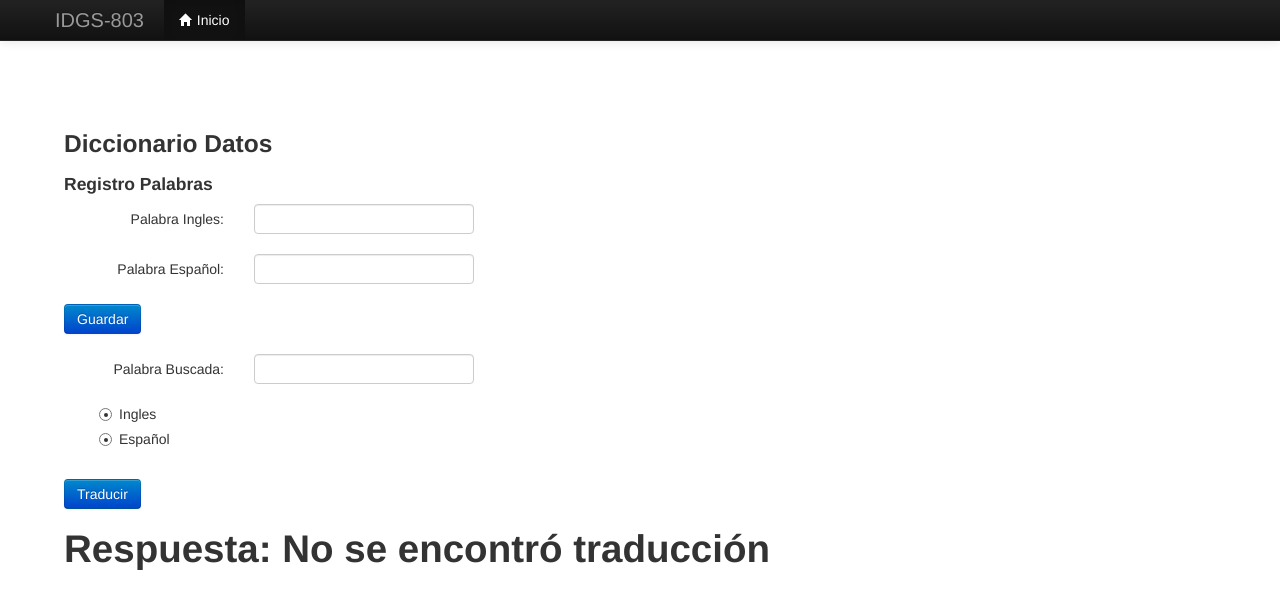
After one commit to IDGS-803-20001570/PracticasParcial1DeClase, a Flask app: page /diccionario in a window 1280 px wide. The commit adds this page. Shown: the top 609 px of the page. Run offline with Flask 3, Linux system fonts and the light colour scheme; some libraries are stand-ins or nearby versions.

Commit message:
JGDC 16/02/2024 Diccionario de datos

```diff
--- /dev/null
+++ b/diccionario.txt
@@ -0,0 +1,3 @@
+RED=ROJO
+ORANGE=NARANJA
+GREEN=VERDE
--- a/forms.py
+++ b/forms.py
@@ -1,5 +1,20 @@
 from wtforms import Form
 from wtforms import StringField,SelectField,RadioField,EmailField,IntegerField
+from wtforms import validators
+
+class diccionarioDatos(Form):
+    palabraIngles= StringField('palabraIngles',[
+        validators.DataRequired(message='Es necesario ingresar una palabra')
+    ])
+    palabraEspañol= StringField('palabraEspañol',[
+        validators.DataRequired(message='Es necesario ingresar una palabra')
+    ])
+class diccionarioDatosResp(Form):
+    palabraBuscada= StringField('palabraBuscada',[
+        validators.DataRequired(message='Es necesario ingresar una palabra')
+    ])
+    idioma = RadioField('idioma', choices=[(1, 'Ingles'), (2, 'Español')])
+
 
 class distanciaPuntos(Form):
     X1=IntegerField('X1')
--- a/main.py
+++ b/main.py
@@ -27,6 +27,52 @@ def distancia():
         resultado = str(math.sqrt(resultadoX+resultadoY))
 
     return render_template("distancia.html",form=distancia_form,resultado=resultado)
+
+
+@app.route("/diccionario",methods=["GET","POST"])
+def diccionario():
+    resultado = ""
+    diccionarioForm1=forms.diccionarioDatos(request.form)
+    diccionarioForm2=forms.diccionarioDatosResp(request.form)
+    palabraBuscada=diccionarioForm2.palabraBuscada.data
+
+    if request.method == 'POST' and diccionarioForm1.validate():
+        palabraIngles=str(diccionarioForm1.palabraIngles.data)
+        palabraEspañol=str(diccionarioForm1.palabraEspañol.data)
+
+        # Permite escribir en el documento
+        with open("diccionario.txt", "a") as archivo:
+            archivo.write(f"{palabraIngles.upper()}={palabraEspañol.upper()}\n")
+
+        resultado = str("Se guardo registro de forma existosa")
+    elif request.method == 'GET':
+        palabraBuscada = str(request.args.get('palabraBuscada'))
+        palabraBuscada = palabraBuscada.upper()
+        idioma=request.args.get('idioma')
+
+        print(palabraBuscada)
+        print(idioma)
+
+        if palabraBuscada:
+            diccionario = {}
+
+            # Haz algo con el idioma seleccionado (por ejemplo, imprimirlo)
+            print("Idioma seleccionado:", idioma)
+
+            with open("diccionario.txt", "r") as archivo:
+                for linea in archivo:
+                    if "=" in linea:
+                        palabra_ingles, palabra_espanol = linea.strip().split("=")
+
+                        if idioma == '1':
+                            diccionario[palabra_espanol] = palabra_ingles
+                        else:
+                            diccionario[palabra_ingles] = palabra_espanol
+
+
+            resultado = diccionario.get(palabraBuscada, "No se encontró traducción")
+
+    return render_template("diccionario.html", form1=diccionarioForm1, form2=diccionarioForm2, resultado=resultado)
 
 @app.route("/resistencias",methods=["GET","POST"])
 def resistencias():
--- a/templates/_macros.html
+++ b/templates/_macros.html
@@ -6,3 +6,14 @@
 {% macro render_field_chino(field) %}
 <dd>{{ field(**kwargs)|safe }}</dd>
 {% endmacro %}
+
+{% macro render_field_diccionario(field) %}
+<dd>{{ field(**kwargs)|safe }}</dd>
+{%if field.errors%}
+<ul>
+    {%for error in field.errors%}
+    <li style="color: red;">{{error}}</li>
+    {%endfor%}
+</ul>
+{%endif%}
+{% endmacro %}
--- /dev/null
+++ b/templates/diccionario.html
@@ -0,0 +1,49 @@
+{%extends 'layout.html'%}
+
+{%block content %}
+{% import "_macros.html" as macros %}
+<section style="margin: 5%;">
+
+    <h3>Diccionario Datos</h3>
+    <h4>Registro Palabras</h4>
+
+    <form method="POST" class="form-horizontal" novalidate>
+
+        <div class="control-group">
+            <label class="control-label" for="inputEmail">Palabra Ingles:</label>
+            <div class="controls">
+              {{macros.render_field_diccionario(form1.palabraIngles)}}
+            </div>
+        </div>
+
+        <div class="control-group">
+            <label class="control-label" for="inputEmail">Palabra Español:</label>
+            <div class="controls">
+                {{macros.render_field_diccionario(form1.palabraEspañol)}}
+            </div>
+        </div>
+        <input type="submit" name="btn1" value="Guardar" class="btn btn-primary" >
+    </form>
+
+    <form method="GET" class="form-horizontal" novalidate>
+
+        <div class="control-group">
+            <label class="control-label" for="inputEmail">Palabra Buscada:</label>
+            <div class="controls">
+              {{macros.render_field_diccionario(form2.palabraBuscada)}}
+            </div>
+        </div>
+        <div class="control-group">
+            <label class="radio">
+                {{ macros.render_field_diccionario(form2.idioma) }}
+            </label>
+        </div>
+        <input type="submit" name="btn2" value="Traducir" class="btn btn-primary" >
+    </form>
+
+    <h1>Respuesta: {{resultado}}</h1>
+
+</section>
+
+
+{%endblock%}
```
